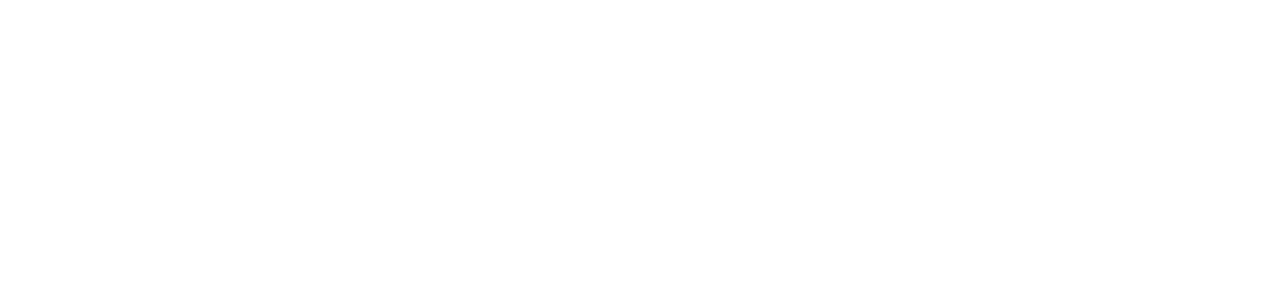
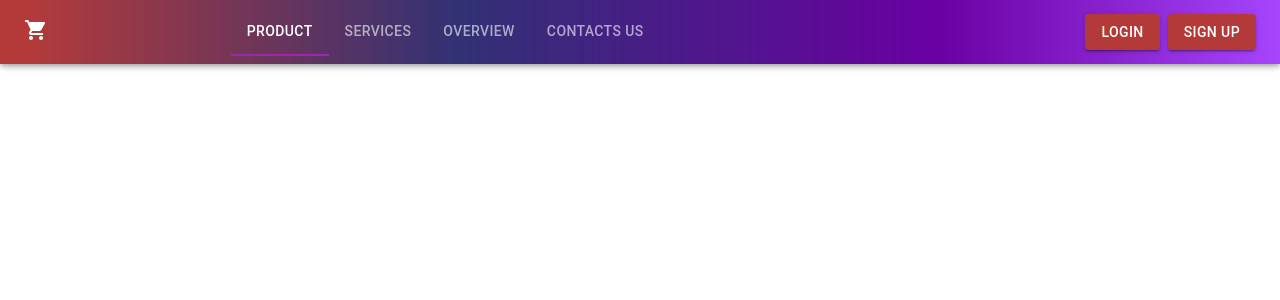
Before and after one commit to georgespicy/mui, a React (Create React App) app: page / in a window 1280 px wide. Shown: the top 300 px of the page. Built offline with nearby package versions, Linux system fonts and the light colour scheme.

Commit message:
done building the navbar

```diff
--- a/src/App.js
+++ b/src/App.js
@@ -1,9 +1,12 @@
-import Test7 from './components/Test7';
+// import Test7 from './components/Test7';
+import Navbar from './navbar/Navbar';
 
 function App() {
+  const linksArray = ["Product", "Services", "Overview", "Contacts Us"];
   return (
     <>
-      <Test7 />
+    {/* <Test7 links={linksArray} /> */}
+      <Navbar links={linksArray} />
     </>
   );
 }
--- a/src/components/Test7.js
+++ b/src/components/Test7.js
@@ -1,14 +1,60 @@
-import { Grid } from '@mui/material'
-import React from 'react'
+import {
+  AppBar,
+  Box,
+  Button,
+  Grid,
+  Tab,
+  Tabs,
+  Toolbar,
+  Typography,
+} from "@mui/material";
+import React from "react";
+import ShoppingCartIcon from "@mui/icons-material/ShoppingCart";
+import { useState } from "react";
 
-function Test7() {
+function Test7({ links }) {
+  const [value, setvalue] = useState(0);
   return (
-    <div>
-      <Grid container>
-        <Grid></Grid>
-      </Grid>
-    </div>
-  )
+    <AppBar
+      sx={{
+        backgroundImage:
+          "linear-gradient(90deg, rgba(180,58,58,1) 2%, rgba(49,49,116,1) 36%, rgba(105,0,161,1) 73%, rgba(166,69,252,1) 100%);",
+      }}
+    >
+      <Toolbar>
+        <Grid container spacing={1} sx={{ placeItems: "center" }}>
+          <Grid item xs={2}>
+            <Typography variant="P" color="white">
+              <ShoppingCartIcon />
+            </Typography>
+          </Grid>
+          <Grid item xs={6}>
+            <Tabs
+              textColor="inherit"
+              indicatorColor="secondary"
+              value={value}
+              onChange={(e, val) => setvalue(val)}
+            >
+              {links.map((index) => (
+                <Tab key={index} label={index} />
+              ))}
+            </Tabs>
+          </Grid>
+          <Grid item xs={1} />
+          <Grid item xs={3}>
+            <Box display="flex">
+              <Button sx={{ marginLeft: "auto", backgroundColor: "rgba(180,58,58,1)" }} variant="contained">
+                Login
+              </Button>
+              <Button sx={{ marginLeft: 1, backgroundColor: "rgba(180,58,58,1)" }} variant="contained">
+                Sign Up
+              </Button>
+            </Box>
+          </Grid>
+        </Grid>
+      </Toolbar>
+    </AppBar>
+  );
 }
 
-export default Test7
+export default Test7;
--- /dev/null
+++ b/src/navbar/DrawerComp.js
@@ -0,0 +1,42 @@
+import {
+  Drawer,
+  IconButton,
+  List,
+  ListItemButton,
+  ListItemText,
+} from "@mui/material";
+import React from "react";
+import { useState } from "react";
+import MenuIcon from "@mui/icons-material/Menu";
+
+const DrawerComp = ({ links }) => {
+  const [open, setopen] = useState(false);
+  return (
+    <>
+      <Drawer
+        PaperProps={{
+          sx: { backgroundColor: "rgba(49,49,116,1)" },
+        }}
+        anchor="left"
+        open={open}
+        onClose={() => setopen(false)}
+      >
+        <List>
+          {links.map((link, index) => (
+            <ListItemButton divider key={index} onClick={() => setopen(false)}>
+              <ListItemText sx={{ color:"white"}}>{link}</ListItemText>
+            </ListItemButton>
+          ))}
+        </List>
+      </Drawer>
+      <IconButton
+        sx={{ marginLeft: "auto", color: "white" }}
+        onClick={() => setopen(true)}
+      >
+        <MenuIcon />
+      </IconButton>
+    </>
+  );
+};
+
+export default DrawerComp;
--- /dev/null
+++ b/src/navbar/Navbar.js
@@ -0,0 +1,86 @@
+import {
+  AppBar,
+  Box,
+  Button,
+  Grid,
+  Tab,
+  Tabs,
+  Toolbar,
+  Typography,
+  useMediaQuery,
+} from "@mui/material";
+import React from "react";
+import ShoppingCartIcon from "@mui/icons-material/ShoppingCart";
+import { useState } from "react";
+import DrawerComp from "./DrawerComp";
+import { useTheme } from "@mui/material/styles"
+
+
+function Navbar({ links }) {
+  const [value, setvalue] = useState(0);
+  const theme = useTheme();
+  console.log(theme);
+  const isMatch = useMediaQuery(theme.breakpoints.down('md'));
+  console.log(isMatch)
+  return (
+    <AppBar
+      sx={{
+        backgroundImage:
+          "linear-gradient(90deg, rgba(180,58,58,1) 2%, rgba(49,49,116,1) 36%, rgba(105,0,161,1) 73%, rgba(166,69,252,1) 100%);",
+      }}
+    >
+      <Toolbar>
+        {isMatch ? (
+          <>
+            <Typography variant="P" color="white">
+              <ShoppingCartIcon />
+            </Typography>
+            <DrawerComp links={links} />
+          </>
+        ) : (
+          <Grid container spacing={1} sx={{ placeItems: "center" }}>
+            <Grid item xs={2}>
+              <Typography variant="P" color="white">
+                <ShoppingCartIcon />
+              </Typography>
+            </Grid>
+            <Grid item xs={6}>
+              <Tabs
+                textColor="inherit"
+                indicatorColor="secondary"
+                value={value}
+                onChange={(e, val) => setvalue(val)}
+              >
+                {links.map((index) => (
+                  <Tab key={index} label={index} />
+                ))}
+              </Tabs>
+            </Grid>
+            <Grid item xs={1} />
+            <Grid item xs={3}>
+              <Box display="flex">
+                <Button
+                  sx={{
+                    marginLeft: "auto",
+                    backgroundColor: "rgba(180,58,58,1)",
+                  }}
+                  variant="contained"
+                >
+                  Login
+                </Button>
+                <Button
+                  sx={{ marginLeft: 1, backgroundColor: "rgba(180,58,58,1)" }}
+                  variant="contained"
+                >
+                  Sign Up
+                </Button>
+              </Box>
+            </Grid>
+          </Grid>
+        )}
+      </Toolbar>
+    </AppBar>
+  );
+}
+
+export default Navbar;
```
